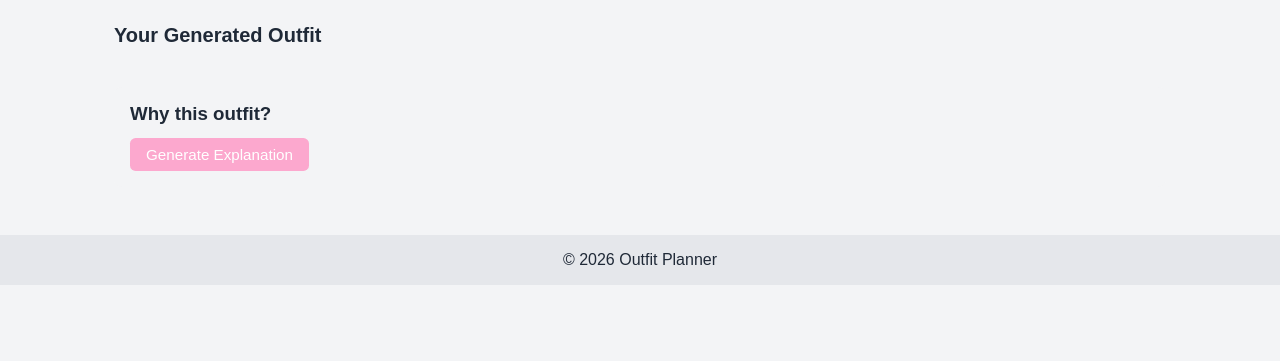
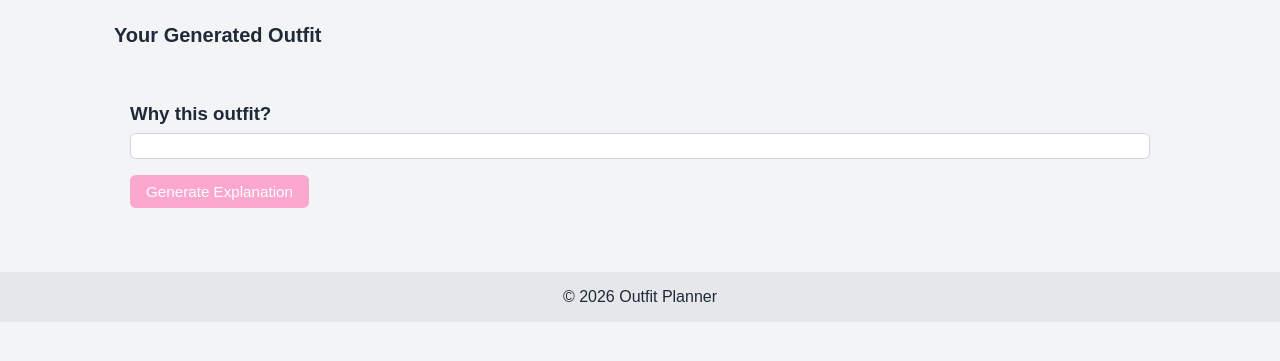
Before and after one commit to vroom0607/outfit-planner-app, a FastAPI app: page /generate in a window 1280 px wide. Shown: the part 60-421 px from the top of the page. Run offline with FastAPI, Linux system fonts and the light colour scheme; data that the repository does not hold is empty.

Commit message:
added wrapping to prevent generative explanation generating off screen

```diff
--- a/static/styles.css
+++ b/static/styles.css
@@ -197,6 +197,17 @@ h2 {
     margin-bottom: 0.5rem;
 }
 
+.outfit-explanation pre {
+    margin: 0 0 1rem;
+    padding: 0.75rem;
+    max-width: 100%;
+    border-radius: 0.35rem;
+    background-color: #ffffff;
+    border: 1px solid #d1d5db;
+    white-space: pre-wrap;
+    overflow-wrap: anywhere;
+}
+
 .wardrobe-table {
     width: 100%;
     border-collapse: collapse;
```
